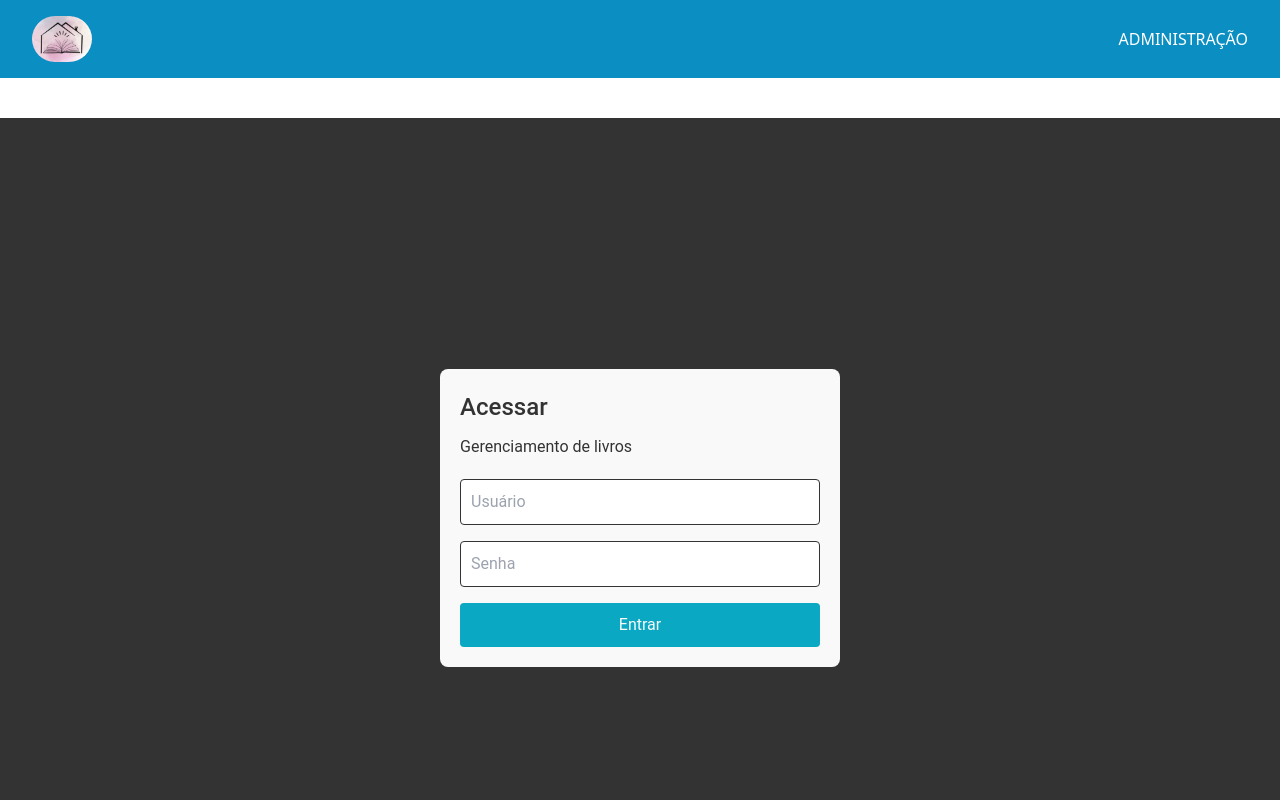
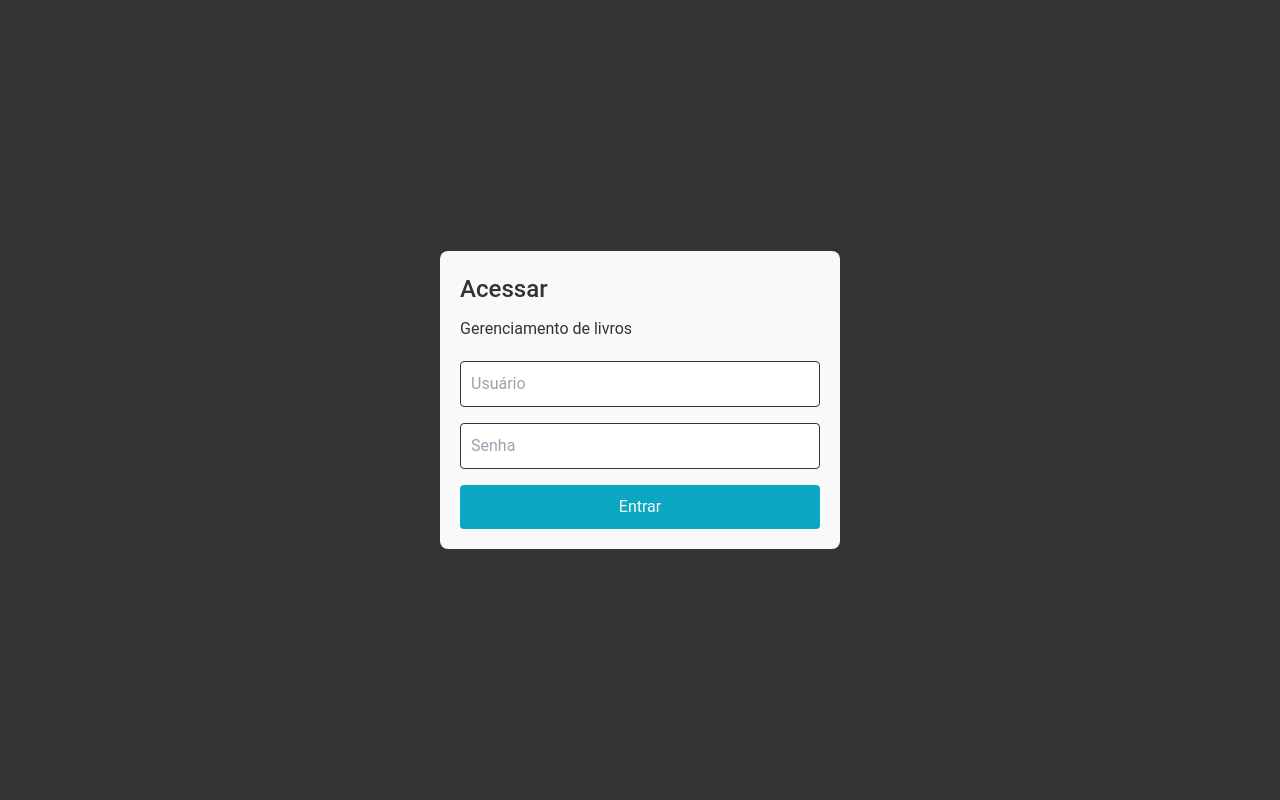
Before and after one commit to douglasmatosdev/cceak-books, a Next.js app: page /auth in a window 1280 px wide. Shown: the top 800 px of the page. Built offline with nearby package versions, Linux system fonts and the light colour scheme.

Commit message:
fix middleware

```diff
--- a/src/app/auth/page.tsx
+++ b/src/app/auth/page.tsx
@@ -72,7 +72,11 @@ const AuthForm = styled.form`
     box-sizing: border-box;
     margin: 0;
     overflow: hidden;
-    position: relative;
+    position: fixed;
+    top: 0;
+    left: 0;
+    right: 0;
+    bottom: 0;
     z-index: 100;
 
     & > div {
--- a/src/components/PaginatedBooks.tsx
+++ b/src/components/PaginatedBooks.tsx
@@ -23,7 +23,7 @@ export const PaginatedBooks = ({ itemsPerPage }: { itemsPerPage: number }): JSX.
         setItemOffset(newOffset)
     }
 
-    useEffect(() => {
+    const getBooks = async (): Promise<void> => {
         api.sheet.books
             .get()
             .then(data => {
@@ -32,6 +32,10 @@ export const PaginatedBooks = ({ itemsPerPage }: { itemsPerPage: number }): JSX.
             .finally(() => {
                 setLoating(false)
             })
+    }
+
+    useEffect(() => {
+        getBooks()
     }, []) // eslint-disable-line react-hooks/exhaustive-deps
 
     return (
```
Also changed, not shown: src/middleware.ts (renamed from middleware.ts).
